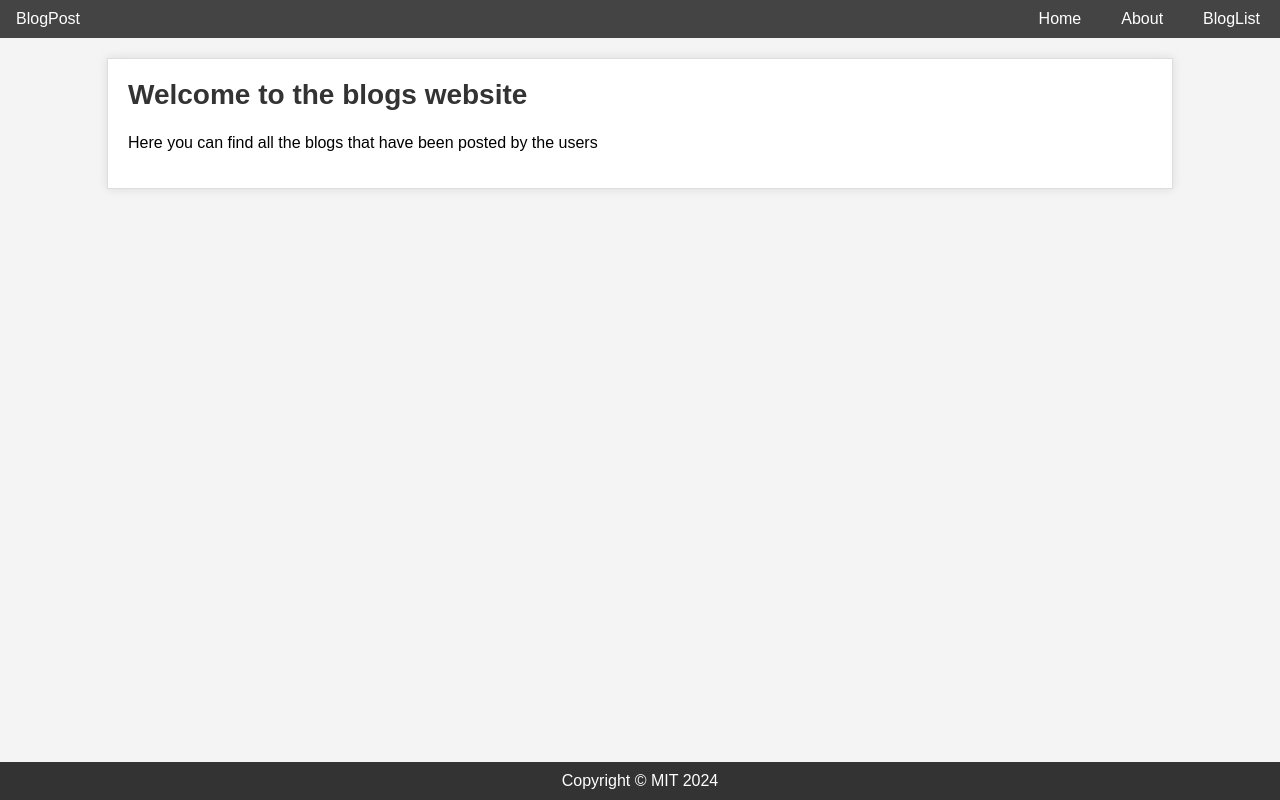
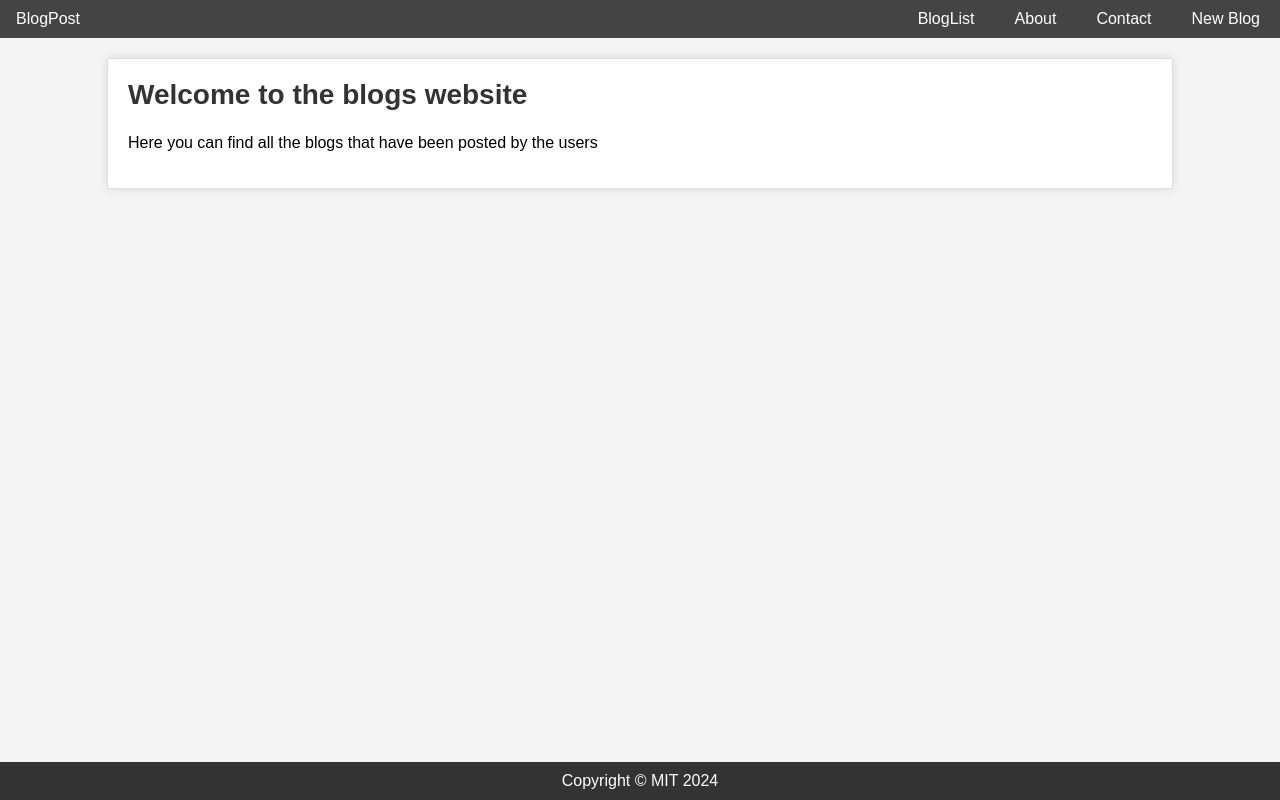
Before and after one commit to Pranjal-0807/React-BlogPost, a React (Create React App) app in the folder blogpost/: page / in a window 1280 px wide. Built offline with nearby package versions, Linux system fonts and the light colour scheme; no server answers.

Commit message:
Added Contact and New Blog Component

```diff
--- a/blogpost/src/App.js
+++ b/blogpost/src/App.js
@@ -10,7 +10,7 @@ function App() {
     setTimeout(() => {
       fetch(url)
         .then((res) => {
-          console.dir("Fetch is successful");
+          console.log("Fetch is successful");
           if (res.ok) {
             return res.json();
           } else {
@@ -18,7 +18,7 @@ function App() {
           }
         })
         .then((blogs) => {
-          console.dir("JSON parsing is successful");
+          console.log("JSON parsing is successful");
           setBlogs(blogs);
         })
         .catch((err) => {
--- a/blogpost/src/Components/BlogList.jsx
+++ b/blogpost/src/Components/BlogList.jsx
@@ -3,7 +3,7 @@ const BlogList = ({ blogs }) => {
     return blogs.map((blog) => {
       return (
         <>
-          <section>
+          <section style={{ borderLeft: "3px solid" }}>
             <div key={blog.id}>
               <h3>{blog.title}</h3>
               <p>{blog.content}</p>
@@ -16,7 +16,7 @@ const BlogList = ({ blogs }) => {
   }
   return (
     <section>
-      <h2 style={{textAlign:"center"}}>All Blogs</h2>
+      <h2 style={{ marginLeft: "8%" }}>All Blogs</h2>
       {printBlogs()}
     </section>
   );
--- /dev/null
+++ b/blogpost/src/Components/Contact.jsx
@@ -0,0 +1,8 @@
+const Contact = () => {
+    return ( <section>
+        <h2>Contact</h2>
+        <p>This is our Contact information</p>
+    </section> );
+}
+
+export default Contact;
--- a/blogpost/src/Components/NavBar.jsx
+++ b/blogpost/src/Components/NavBar.jsx
@@ -3,16 +3,21 @@ const NavBar = () => {
   return (
     <>
       <nav className="navbar">
-        <div className="site-title">BlogPost</div>
+        <div className="site-title">
+          <Link to="/">BlogPost</Link>
+        </div>
         <ul>
           <li>
-            <Link to="/">Home</Link>
+            <Link to="/blogList">BlogList</Link>
           </li>
           <li>
             <Link to="/about">About</Link>
           </li>
           <li>
-            <Link to="/blogList">BlogList</Link>
+            <Link to="/contact">Contact</Link>
+          </li>
+          <li>
+            <Link to="/newBlog">New Blog</Link>
           </li>
         </ul>
       </nav>
--- /dev/null
+++ b/blogpost/src/Components/NewBlog.jsx
@@ -0,0 +1,10 @@
+const NewBlog = () => {
+  return (
+    <section>
+      <h2>New Blog</h2>
+      <p>This is the place where you can create new blogs.</p>
+    </section>
+  );
+};
+
+export default NewBlog;
--- a/blogpost/src/routes/AppRouter.jsx
+++ b/blogpost/src/routes/AppRouter.jsx
@@ -4,16 +4,20 @@ import Home from "../components/Home";
 import About from "../components/About";
 import BlogList from "../components/BlogList";
 import Error from "../components/Error";
+import Contact from "../components/Contact";
+import NewBlog from "../components/NewBlog";
 
 const AppRouter = ({ blogs }) => {
   return (
     <>
       <Router>
-      <NavBar />
+        <NavBar />
         <Routes>
           <Route path="/" element={<Home />} />
+          <Route path="/blogList" element={<BlogList blogs={blogs} />} />
           <Route path="/about" element={<About />} />
-          <Route path="/blogList" element={<BlogList blogs={blogs} />} />
+          <Route path="/contact" element={<Contact />} />
+          <Route path="/newBlog" element={<NewBlog />} />
           <Route path="*" element={<Error />} />
         </Routes>
       </Router>
```
Also changed, not shown: 1 other file (tests, documents, lock files or other folders).
